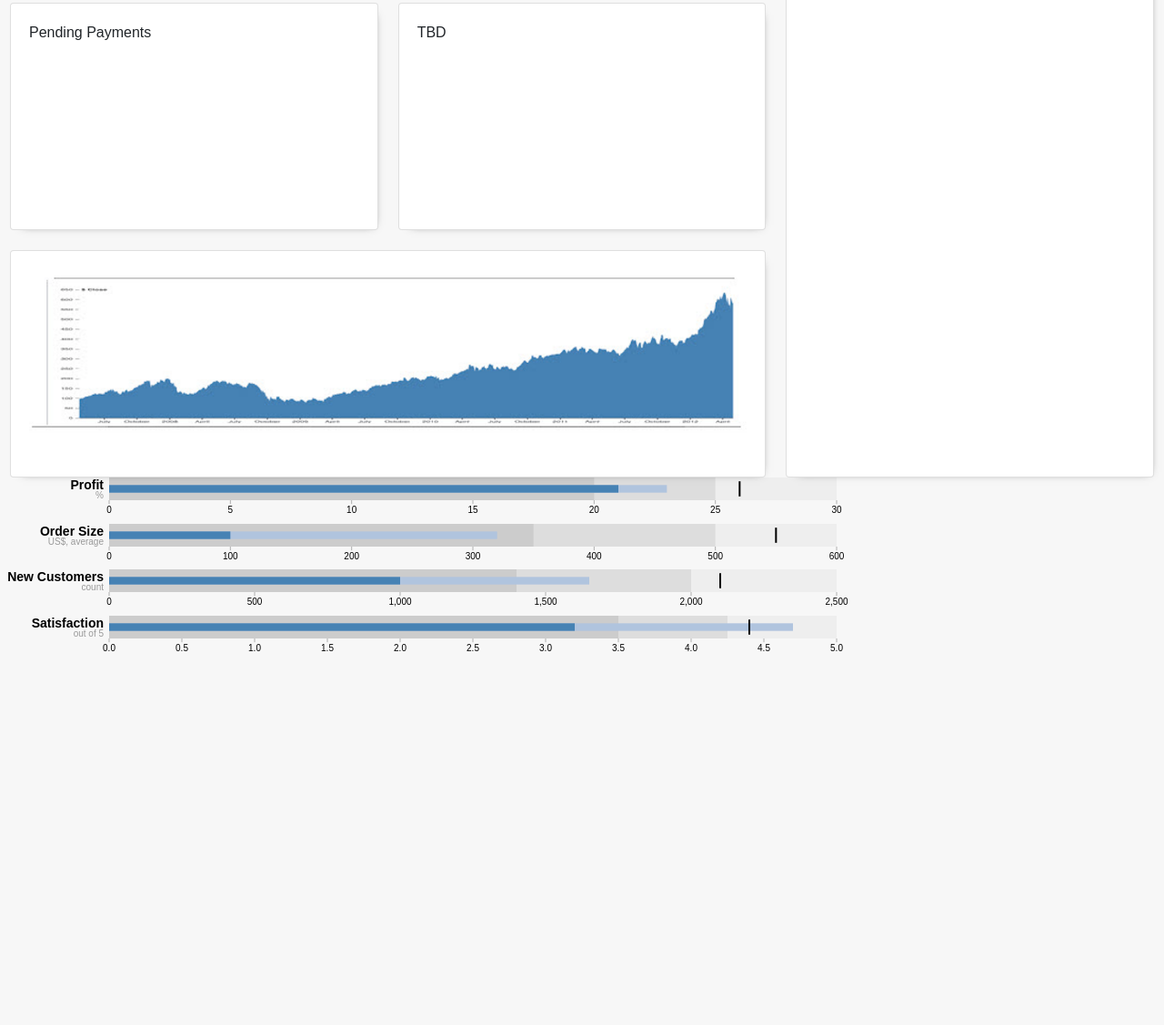
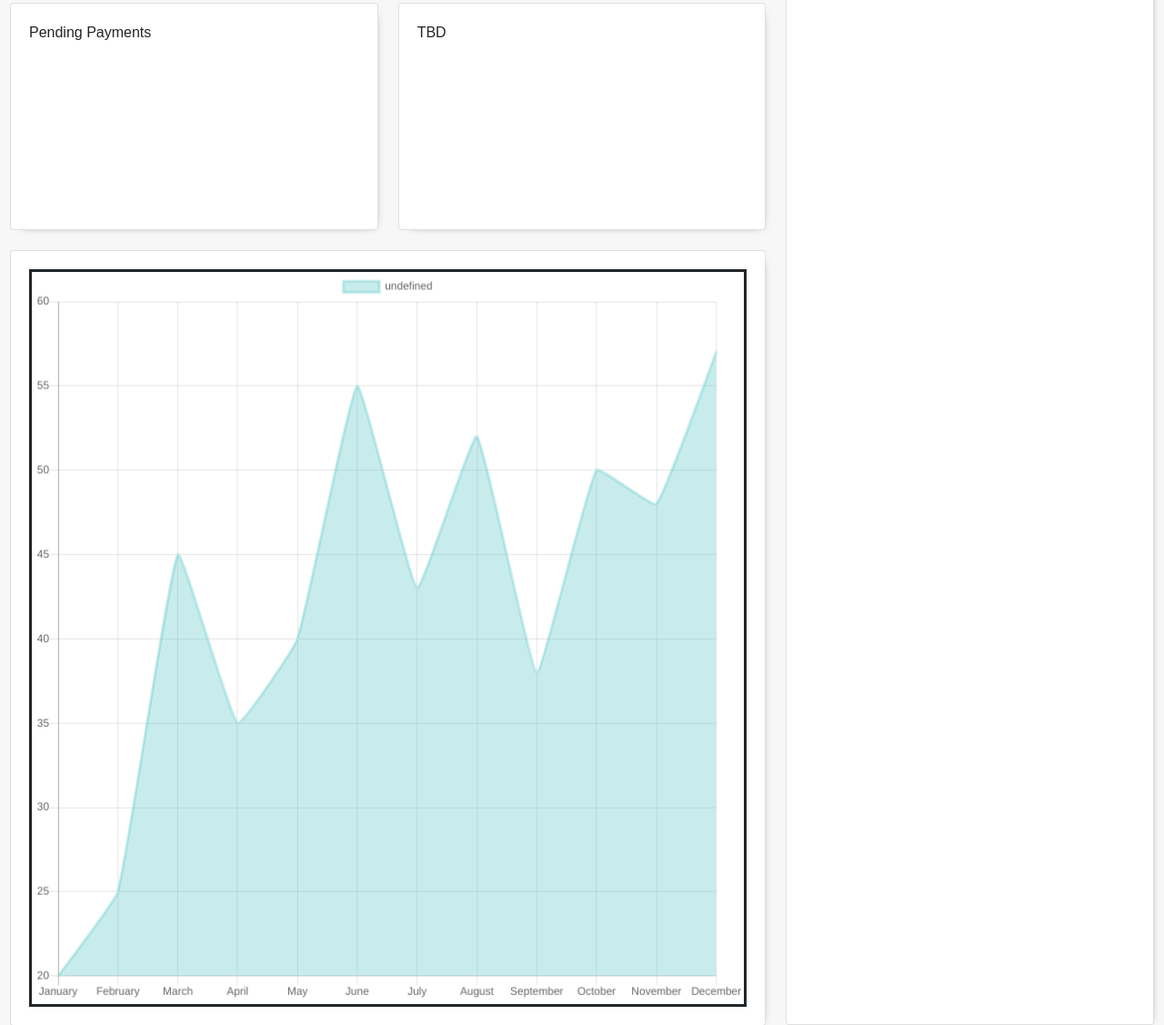
Before and after one commit to Jonathynlee/CDSBusinessHealthApp, a plain HTML site: page index.html in a window 1280 px wide. Shown: the part 336-1463 px from the top of the page at 91% size. Before the commit the page ends 1075 px from the top, so only its background shows below. Drawn offline with nearby package versions, Linux system fonts and the light colour scheme.

Commit message:
added bottom row graph

```diff
--- a/assets/javascriptFiles/script.js
+++ b/assets/javascriptFiles/script.js
@@ -151,6 +151,7 @@ var gauge1 = loadLiquidFillGauge("fillgauge1", 50);
 
       ////////////////////////////////////////////////////////////////////////////////////////////////////////////////////////////
 
+      /*
 
       var margin = {top: 5, right: 40, bottom: 20, left: 120},
       width = 960 - margin.left - margin.right,
@@ -205,3 +206,44 @@ var gauge1 = loadLiquidFillGauge("fillgauge1", 50);
       return Math.max(0, d + k * (Math.random() - .5));
     };
   }
+
+*/
+
+
+  //BOTTOMGRAPH     /////////////////////////////////////////////////////////////////////////////////////////////////////////////////////
+
+
+  const mainChart = document.getElementById("lineChart");
+
+  console.log(mainChart);
+
+  let lineChart = new Chart(mainChart, {
+    type: 'line',
+    data: {
+      labels:["January", "February", "March", "April", "May", "June", "July", "August", "September", "October", "November", "December"],
+      datasets: [
+        {
+          Label: "CDS Data Set",
+          fill: true,
+          lineTension: 0.1,
+          backgroundColor: "rgba(75,192,192,0.3)",
+          borderColor: "rgba(75,192,192,0.3)",
+          borderCapStyle: 'butt',
+          borderDash: [],
+          borderDashOffset: 0.0,
+          borderJoinStyle: 'miter',
+          pontBorderColor: "rgba(75,192,192,1)",
+          pointBackgroundColor: "#fff",
+          pointBorderWidth: 1,
+          pointHoverRadius: 5,
+          pointHoverBackgroundColor: "rgba(75,192,192,1)",
+          pointHoverBorderColor: "rgba(220,220,220,1)",
+          pointHoverBorderWidth: 2,
+          pointRadius: 1,
+          pointHitRadius: 10,
+          //ADD DATA HERE
+          data: [20, 25, 45, 35, 40, 55, 43, 52, 38, 50, 48, 57]
+        }
+      ]
+    }
+  });
--- a/assets/style.css
+++ b/assets/style.css
@@ -79,9 +79,9 @@ font-family: Arial, Helvetica, sans-serif;
     box-shadow: 4px 4px 10px -10px rgba(0,0,0,0.75);
   }
 
-  .rCol{
-    height:95%;
-  }
+  .rCol {
+    height: 98.5%;
+}
 
   .rColPng{
     height: 100%;
@@ -119,3 +119,19 @@ font-family: Arial, Helvetica, sans-serif;
   .tableHead{
     padding:4px!important;
   }
+
+  canvas{
+    width: 100%!important;
+    height: 100%!important;
+  }
+
+  .bottomRow {
+    height: 100%;
+}
+
+@media only screen and (max-width: 575px){
+  .rCol {
+    height: 95%;
+    margin-top: 37px;
+}
+}
--- a/index.html
+++ b/index.html
@@ -86,9 +86,9 @@
 
                  <div class="row">
                         <div class="col-sm allCol">
-                        <div class="card">
+                        <div class="card bottomRow">
                                 <div class="card-body">
-                                        <img src="assets/pngFiles/BottomGraph.png" class="bullet-png" alt ="bullet-graph"/>
+                                    <canvas id="lineChart" height="400" width="400" style="border: solid"> </canvas>
                                 </div>
                               </div>
                             </div>
@@ -156,6 +156,7 @@
         <script src="https://d3js.org/d3.v3.min.js" language="JavaScript"></script>
         <script src="assets/javascriptFiles/bullet.js"></script>
         <script src="assets/javascriptFiles/liquidFillGauge.js" language="JavaScript"></script>
+        <script src="https://cdnjs.cloudflare.com/ajax/libs/Chart.js/2.7.1/Chart.bundle.min.js"></script>
         <script src="assets/javascriptFiles/script.js"></script>
 
         <script>
```
